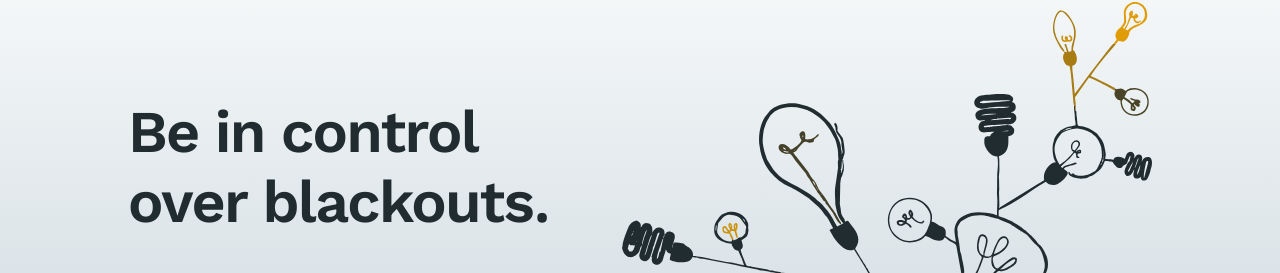
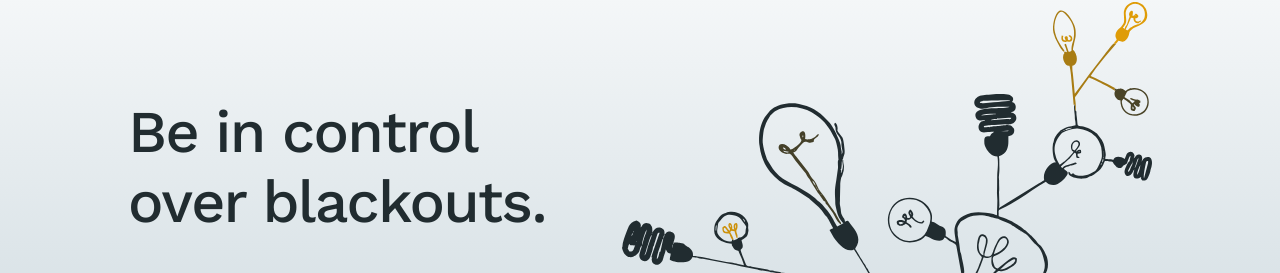
Before and after one commit to inisoye/ina, a plain HTML site: page index.html in a window 1280 px wide. Shown: the part 133-406 px from the top of the page. Drawn offline with nearby package versions, Linux system fonts and the light colour scheme.

Commit message:
Landing page h1 restored to default

```diff
--- a/css/home.scss
+++ b/css/home.scss
@@ -1,5 +1,5 @@
 @import url("https://fonts.googleapis.com/css?family=IBM+Plex+Sans:400,500,600&display=swap");
-@import url("https://fonts.googleapis.com/css?family=Work+Sans:300,400,600&display=swap");
+@import url("https://fonts.googleapis.com/css?family=Work+Sans:300,400,500&display=swap");
 @import url("https://fonts.googleapis.com/css?family=Josefin+Sans:700&display=swap");
 @import url("https://fonts.googleapis.com/css?family=Space+Mono&display=swap");
 
@@ -717,7 +717,7 @@ div.mobile-menu {
       h1 {
         font-family: $metropolis;
         font-style: normal;
-        font-weight: 600;
+        font-weight: 500;
         font-size: 2.52rem;
         line-height: 115%;
         letter-spacing: -0.03em;
--- a/css/homeDark.scss
+++ b/css/homeDark.scss
@@ -1,5 +1,5 @@
 @import url("https://fonts.googleapis.com/css?family=IBM+Plex+Sans:400,500,600&display=swap");
-@import url("https://fonts.googleapis.com/css?family=Work+Sans:300,400,600&display=swap");
+@import url("https://fonts.googleapis.com/css?family=Work+Sans:300,400,500&display=swap");
 @import url("https://fonts.googleapis.com/css?family=Josefin+Sans:700&display=swap");
 @import url("https://fonts.googleapis.com/css?family=Space+Mono&display=swap");
 
@@ -716,7 +716,7 @@ div.mobile-menu {
       h1 {
         font-family: $metropolis;
         font-style: normal;
-        font-weight: 600;
+        font-weight: 500;
         font-size: 2.52rem;
         line-height: 115%;
         letter-spacing: -0.03em;
```
Also changed, not shown: css/home.css, css/homeDark.css.
